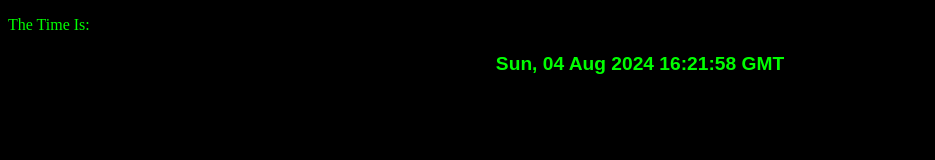
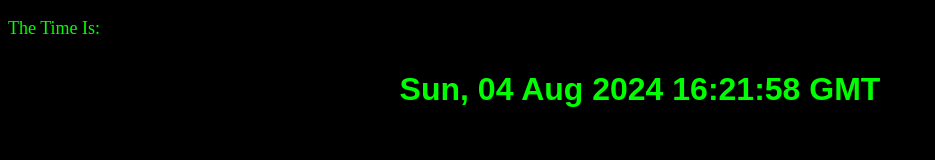
Before and after one commit to czabhishek699/live-clock, a plain HTML site: page index.html in a window 1280 px wide. Shown: the whole page, without its empty margins (0-935 px from the left). Drawn offline with Linux system fonts and the light colour scheme.

Commit message:
Update index.html

```diff
--- a/index.html
+++ b/index.html
@@ -9,11 +9,12 @@
             text-align: center;
             color: lime;
             font-weight: bold;
-            font-size: larger;
+            font-size: xx-large;
             font-family: Arial, Helvetica, sans-serif;
         }
         .ojha{
             color:lime;
+		font-size:large;
         }
     </style>
 </head>
```
